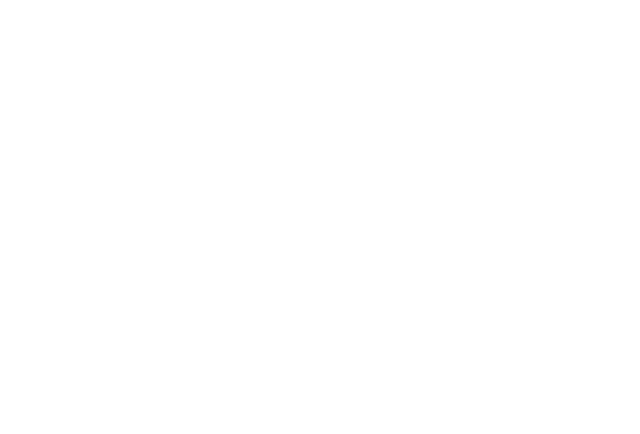
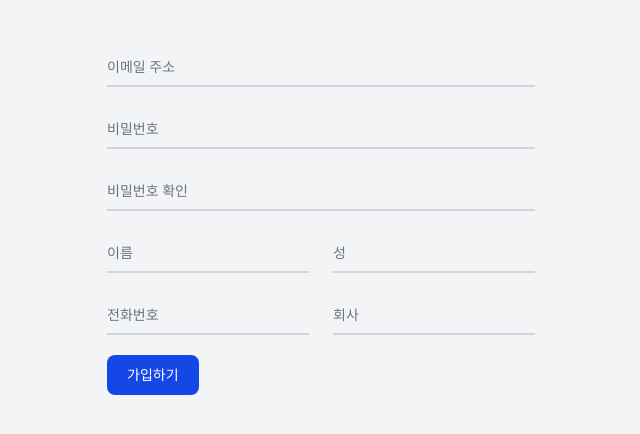
Before and after one commit to smd995/codeit-tailwindcss, a Next.js app: page / in a window 1280 px wide. Shown: the part 180-614 px from the top of the page, without its empty margins (319-959 px from the left). Built offline with nearby package versions, Linux system fonts and the light colour scheme.

Commit message:
feat:joinForm component

```diff
--- a/src/app/page.tsx
+++ b/src/app/page.tsx
@@ -1,3 +1,9 @@
+import JoinForm from "@/components/joinForm";
+
 export default function Home() {
-  return <></>;
+  return (
+    <>
+      <JoinForm></JoinForm>
+    </>
+  );
 }
--- /dev/null
+++ b/src/components/joinForm/index.tsx
@@ -0,0 +1,133 @@
+const JoinForm = () => {
+  return (
+    <div className="flex h-screen items-center justify-center bg-gray-100 dark:bg-gray-900">
+      <form className="mx-auto max-w-md">
+        <div className="relative z-0 mb-5 w-full">
+          <input
+            type="email"
+            name="floating_email"
+            id="floating_email"
+            className="peer block w-full appearance-none border-0 border-b-2 border-gray-300 bg-transparent px-0 py-2.5 text-sm text-gray-900 focus:border-blue-600 focus:ring-0 focus:outline-none dark:border-gray-600 dark:text-white dark:focus:border-blue-500"
+            placeholder=""
+            required
+          />
+          <label
+            htmlFor="floating_email"
+            className="absolute top-3 origin-[0] -translate-y-6 scale-75 transform text-sm text-gray-500 duration-300 peer-placeholder-shown:translate-y-0 peer-placeholder-shown:scale-100 peer-focus:-translate-y-6 peer-focus:scale-75 peer-focus:font-medium peer-focus:text-blue-600 dark:text-gray-400 peer-focus:dark:text-blue-500"
+          >
+            이메일 주소
+          </label>
+        </div>
+        <div className="group relative z-0 mb-5 w-full">
+          <input
+            type="password"
+            name="floating_password"
+            id="floating_password"
+            className="peer block w-full appearance-none border-0 border-b-2 border-gray-300 bg-transparent px-0 py-2.5 text-sm text-gray-900 focus:border-blue-600 focus:ring-0 focus:outline-none dark:border-gray-600 dark:text-white dark:focus:border-blue-500"
+            placeholder=" "
+            required
+          />
+          <label
+            htmlFor="floating_password"
+            className="absolute top-3 origin-[0] -translate-y-6 scale-75 transform text-sm text-gray-500 duration-300 peer-placeholder-shown:translate-y-0 peer-placeholder-shown:scale-100 peer-focus:-translate-y-6 peer-focus:scale-75 peer-focus:font-medium peer-focus:text-blue-600 rtl:peer-focus:translate-x-1/4 dark:text-gray-400 peer-focus:dark:text-blue-500"
+          >
+            비밀번호
+          </label>
+        </div>
+        <div className="group relative z-0 mb-5 w-full">
+          <input
+            type="password"
+            name="repeat_password"
+            id="floating_repeat_password"
+            className="peer block w-full appearance-none border-0 border-b-2 border-gray-300 bg-transparent px-0 py-2.5 text-sm text-gray-900 focus:border-blue-600 focus:ring-0 focus:outline-none dark:border-gray-600 dark:text-white dark:focus:border-blue-500"
+            placeholder=" "
+            required
+          />
+          <label
+            htmlFor="floating_repeat_password"
+            className="absolute top-3 origin-[0] -translate-y-6 scale-75 transform text-sm text-gray-500 duration-300 peer-placeholder-shown:translate-y-0 peer-placeholder-shown:scale-100 peer-focus:-translate-y-6 peer-focus:scale-75 peer-focus:font-medium peer-focus:text-blue-600 rtl:peer-focus:translate-x-1/4 dark:text-gray-400 peer-focus:dark:text-blue-500"
+          >
+            비밀번호 확인
+          </label>
+        </div>
+        <div className="grid md:grid-cols-2 md:gap-6">
+          <div className="group relative z-0 mb-5 w-full">
+            <input
+              type="text"
+              name="floating_first_name"
+              id="floating_first_name"
+              className="peer block w-full appearance-none border-0 border-b-2 border-gray-300 bg-transparent px-0 py-2.5 text-sm text-gray-900 focus:border-blue-600 focus:ring-0 focus:outline-none dark:border-gray-600 dark:text-white dark:focus:border-blue-500"
+              placeholder=" "
+              required
+            />
+            <label
+              htmlFor="floating_first_name"
+              className="absolute top-3 origin-[0] -translate-y-6 scale-75 transform text-sm text-gray-500 duration-300 peer-placeholder-shown:translate-y-0 peer-placeholder-shown:scale-100 peer-focus:-translate-y-6 peer-focus:scale-75 peer-focus:font-medium peer-focus:text-blue-600 rtl:peer-focus:translate-x-1/4 dark:text-gray-400 peer-focus:dark:text-blue-500"
+            >
+              이름
+            </label>
+          </div>
+          <div className="group relative z-0 mb-5 w-full">
+            <input
+              type="text"
+              name="floating_last_name"
+              id="floating_last_name"
+              className="peer block w-full appearance-none border-0 border-b-2 border-gray-300 bg-transparent px-0 py-2.5 text-sm text-gray-900 focus:border-blue-600 focus:ring-0 focus:outline-none dark:border-gray-600 dark:text-white dark:focus:border-blue-500"
+              placeholder=" "
+              required
+            />
+            <label
+              htmlFor="floating_last_name"
+              className="absolute top-3 origin-[0] -translate-y-6 scale-75 transform text-sm text-gray-500 duration-300 peer-placeholder-shown:translate-y-0 peer-placeholder-shown:scale-100 peer-focus:-translate-y-6 peer-focus:scale-75 peer-focus:font-medium peer-focus:text-blue-600 rtl:peer-focus:translate-x-1/4 dark:text-gray-400 peer-focus:dark:text-blue-500"
+            >
+              성
+            </label>
+          </div>
+        </div>
+        <div className="grid md:grid-cols-2 md:gap-6">
+          <div className="group relative z-0 mb-5 w-full">
+            <input
+              type="tel"
+              pattern="[0-9]{3}-[0-9]{3}-[0-9]{4}"
+              name="floating_phone"
+              id="floating_phone"
+              className="peer block w-full appearance-none border-0 border-b-2 border-gray-300 bg-transparent px-0 py-2.5 text-sm text-gray-900 focus:border-blue-600 focus:ring-0 focus:outline-none dark:border-gray-600 dark:text-white dark:focus:border-blue-500"
+              placeholder=" "
+              required
+            />
+            <label
+              htmlFor="floating_phone"
+              className="absolute top-3 origin-[0] -translate-y-6 scale-75 transform text-sm text-gray-500 duration-300 peer-placeholder-shown:translate-y-0 peer-placeholder-shown:scale-100 peer-focus:-translate-y-6 peer-focus:scale-75 peer-focus:font-medium peer-focus:text-blue-600 rtl:peer-focus:translate-x-1/4 dark:text-gray-400 peer-focus:dark:text-blue-500"
+            >
+              전화번호
+            </label>
+          </div>
+          <div className="group relative z-0 mb-5 w-full">
+            <input
+              type="text"
+              name="floating_company"
+              id="floating_company"
+              className="peer block w-full appearance-none border-0 border-b-2 border-gray-300 bg-transparent px-0 py-2.5 text-sm text-gray-900 focus:border-blue-600 focus:ring-0 focus:outline-none dark:border-gray-600 dark:text-white dark:focus:border-blue-500"
+              placeholder=" "
+              required
+            />
+            <label
+              htmlFor="floating_company"
+              className="absolute top-3 origin-[0] -translate-y-6 scale-75 transform text-sm text-gray-500 duration-300 peer-placeholder-shown:translate-y-0 peer-placeholder-shown:scale-100 peer-focus:-translate-y-6 peer-focus:scale-75 peer-focus:font-medium peer-focus:text-blue-600 rtl:peer-focus:translate-x-1/4 dark:text-gray-400 peer-focus:dark:text-blue-500"
+            >
+              회사
+            </label>
+          </div>
+        </div>
+        <button
+          type="submit"
+          className="w-full rounded-lg bg-blue-700 px-5 py-2.5 text-center text-sm font-medium text-white hover:bg-blue-800 focus:ring-4 focus:ring-blue-300 focus:outline-none sm:w-auto dark:bg-blue-600 dark:hover:bg-blue-700 dark:focus:ring-blue-800"
+        >
+          가입하기
+        </button>
+      </form>
+    </div>
+  );
+};
+
+export default JoinForm;
```
